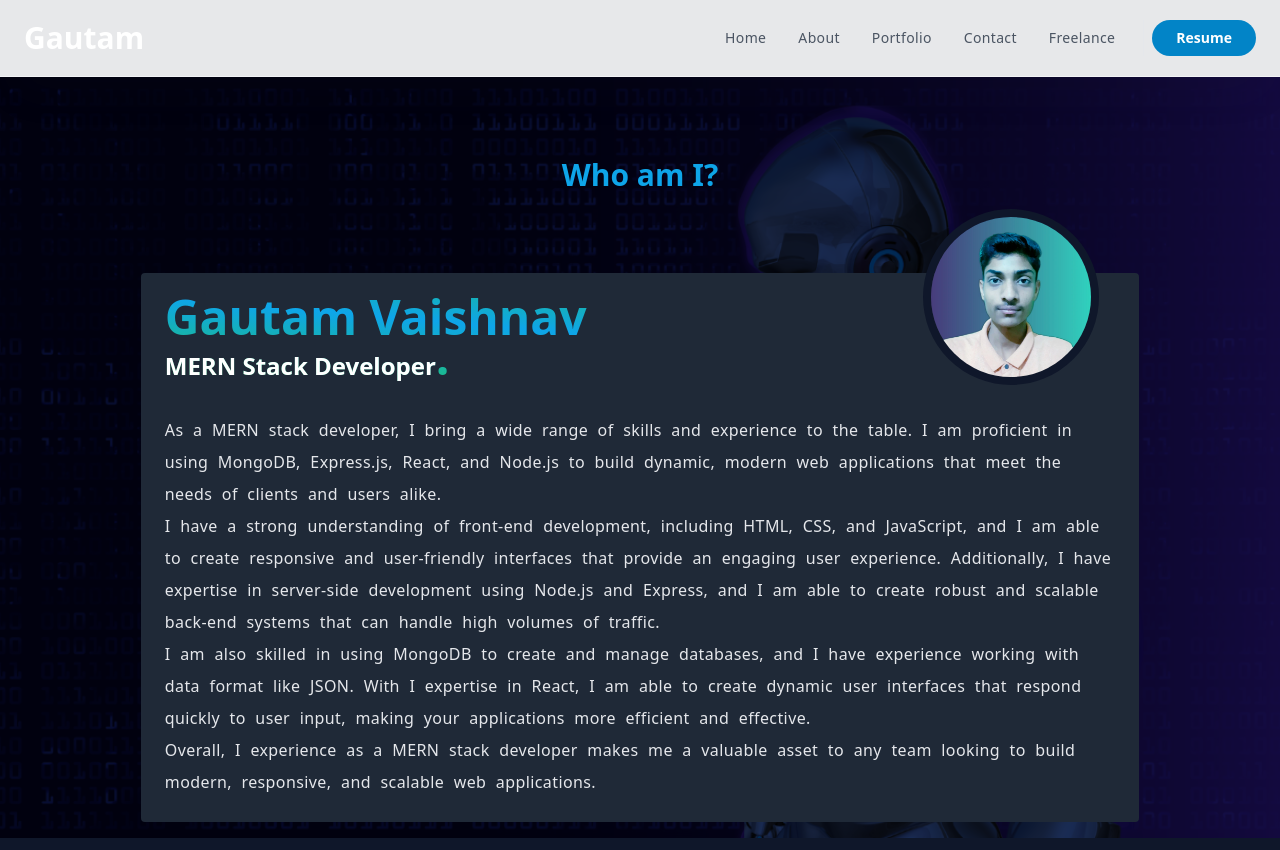
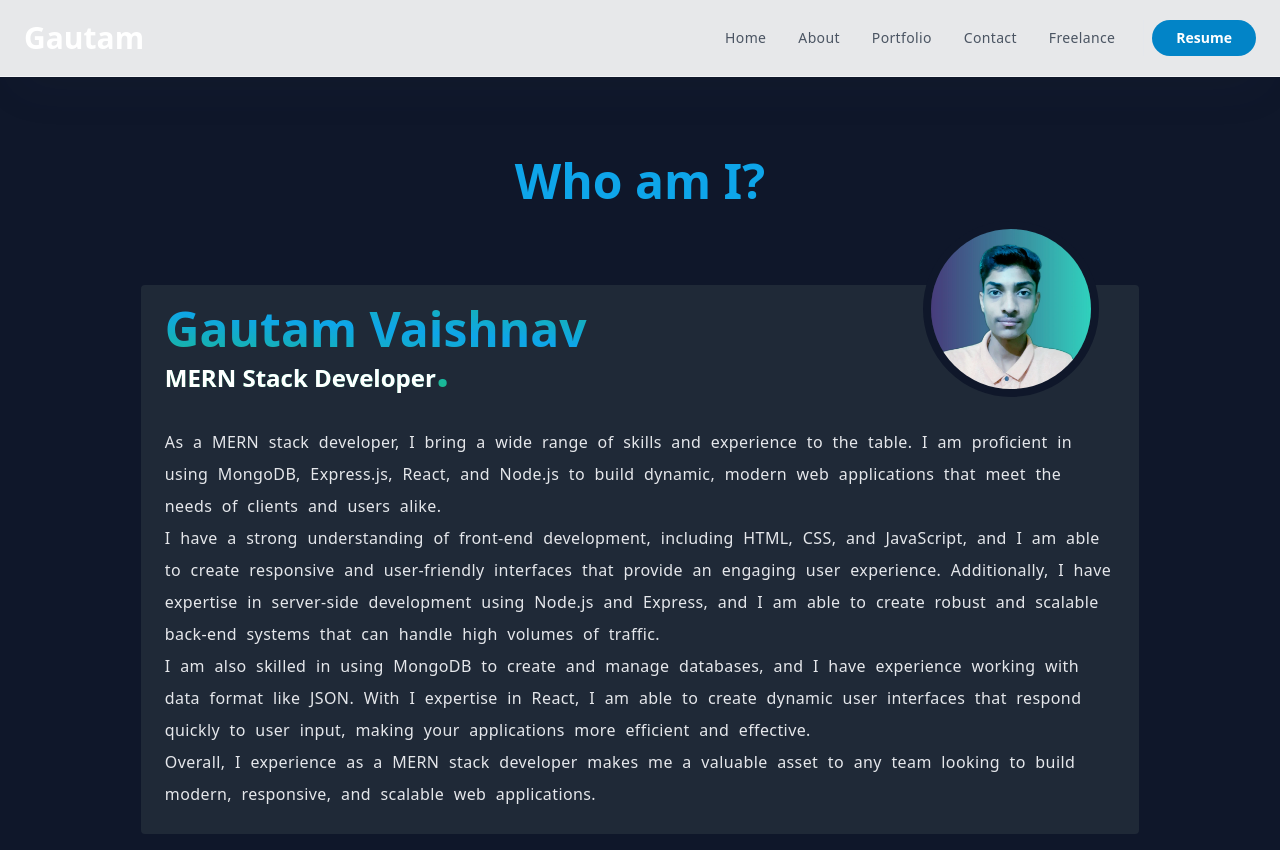
Before and after one commit to Gautamvaishnav-git/next-portfolio, a Next.js app: page /about in a window 1280 px wide. Built offline with nearby package versions, Linux system fonts and the light colour scheme.

Commit message:
robotic bg removed

```diff
--- a/pages/about/index.tsx
+++ b/pages/about/index.tsx
@@ -3,9 +3,9 @@ import WhoIAm from "../components/about/whoIAm";
 const About = () => {
   return (
     <>
-      <div className="px-4 pt-20 pb-4 bg-[url('/RoboticBG.png')] bg-slate-900 bg-blend-overlay bg-no-repeat bg-cover bg-right">
+      <div className="px-4 pt-20 pb-4 bg-slate-900 bg-blend-overlay bg-no-repeat bg-cover bg-right">
         <div>
-          <h2 className="text-3xl font-bold text-sky-500 text-center pb-20">
+          <h2 className="sm:text-5xl text-3xl font-bold text-sky-500 text-center pb-20">
             Who am I?
           </h2>
           <WhoIAm />
```
Also changed, not shown: public/RoboticBG.png (deleted).
